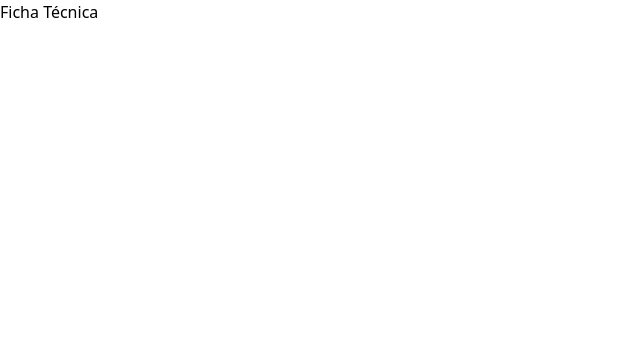
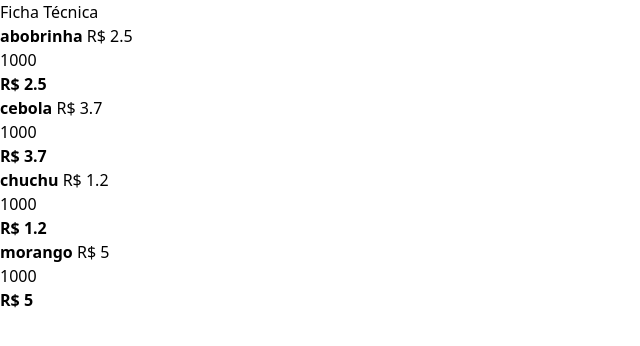
Before and after one commit to timabuntu/ficha_tecnica, a React (Create React App) app: page / in a window 1280 px wide. Shown: the top 346 px of the page, without its empty margins (0-640 px from the left). Built offline with nearby package versions, Linux system fonts and the light colour scheme.

Commit message:
feat: data type

```diff
--- a/src/App.tsx
+++ b/src/App.tsx
@@ -1,35 +1,10 @@
+import ProductList from "./components/ProductList";
 
 const App: React.FC = () =>  {
-  const product = [
-  {
-    item: 'abobrinha',
-    amountPaid: 2.5,
-    quantity: 1000,
-    valuePerItem: 2.5
-  },
-  {
-    item: 'cebola',
-    amountPaid: 3.7,
-    quantity: 1000,
-    valuePerItem: 3.7
-  },
-  {
-    item: 'chuchu',
-    amountPaid: 1.2,
-    quantity: 1000,
-    valuePerItem: 1.2
-  },
-  {
-    item: 'morango',
-    amountPaid: 5,
-    quantity: 1000,
-    valuePerItem: 5
-  },
-]
-
   return (
     <div>
       <h1>Ficha Técnica</h1>
+      <ProductList />
     </div>
   );
 }
--- /dev/null
+++ b/src/components/ProductItem/index.tsx
@@ -0,0 +1,21 @@
+interface IProductItemProps {
+  product:{
+    item: string;
+    amountPaid: number;
+    quantity: number;
+    valuePerItem: number;
+  }
+}
+
+const ProductItem: React.FC<IProductItemProps> = ({product}) => {
+  return (
+    <li>
+      <strong>{product.item} </strong>
+      <span>R$ {product.amountPaid}</span>
+      <p>{product.quantity}</p>
+      <strong>R$ {product.valuePerItem}</strong>
+    </li>
+  );
+}
+
+export default ProductItem;
--- /dev/null
+++ b/src/components/ProductList/index.tsx
@@ -0,0 +1,41 @@
+import ProductItem from "../ProductItem";
+
+const ProductList: React.FC = () => {
+  const products = [
+    {
+      item: 'abobrinha',
+      amountPaid: 2.5,
+      quantity: 1000,
+      valuePerItem: 2.5
+    },
+    {
+      item: 'cebola',
+      amountPaid: 3.7,
+      quantity: 1000,
+      valuePerItem: 3.7
+    },
+    {
+      item: 'chuchu',
+      amountPaid: 1.2,
+      quantity: 1000,
+      valuePerItem: 1.2
+    },
+    {
+      item: 'morango',
+      amountPaid: 5,
+      quantity: 1000,
+      valuePerItem: 5
+    },
+  ]
+  return (
+
+    <ul>
+      {products.map((product, index) => {
+        return <ProductItem  product={product} />
+      })}
+    </ul>
+
+  );
+}
+
+export default ProductList;
```
